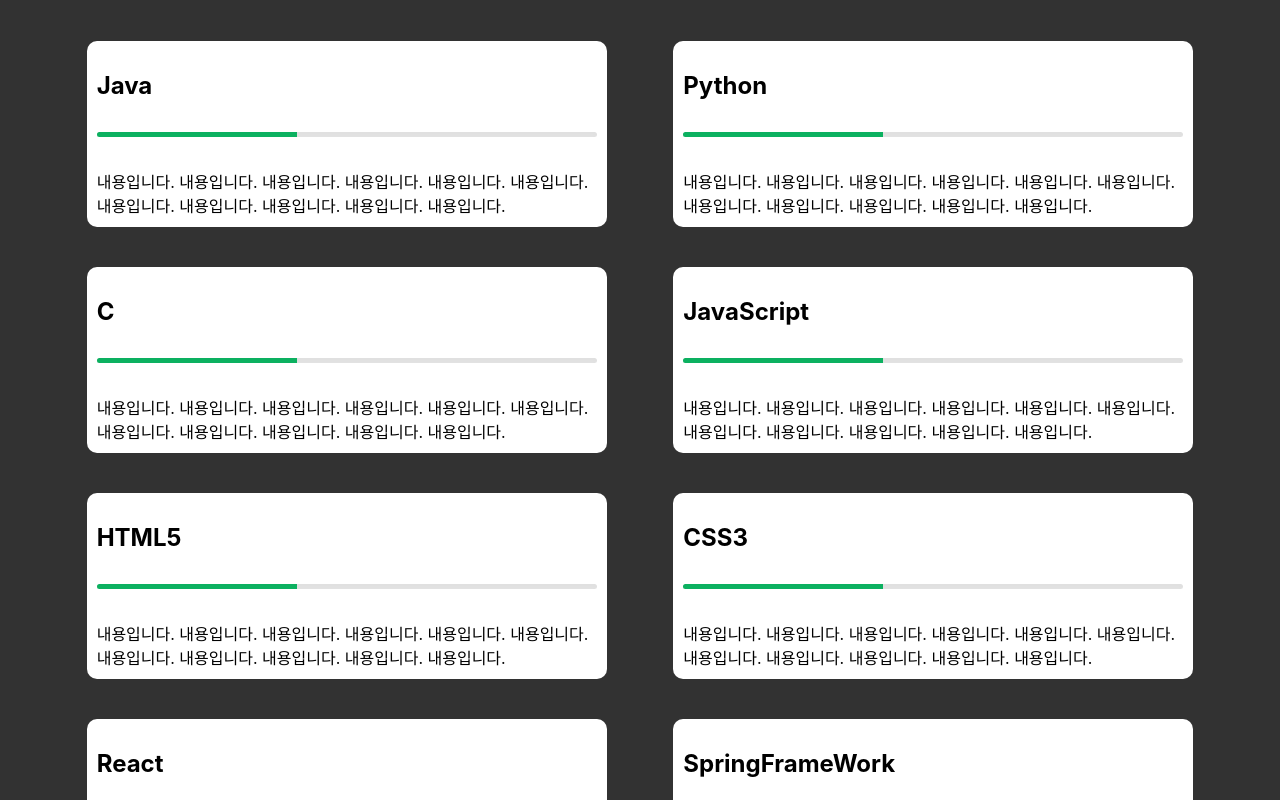
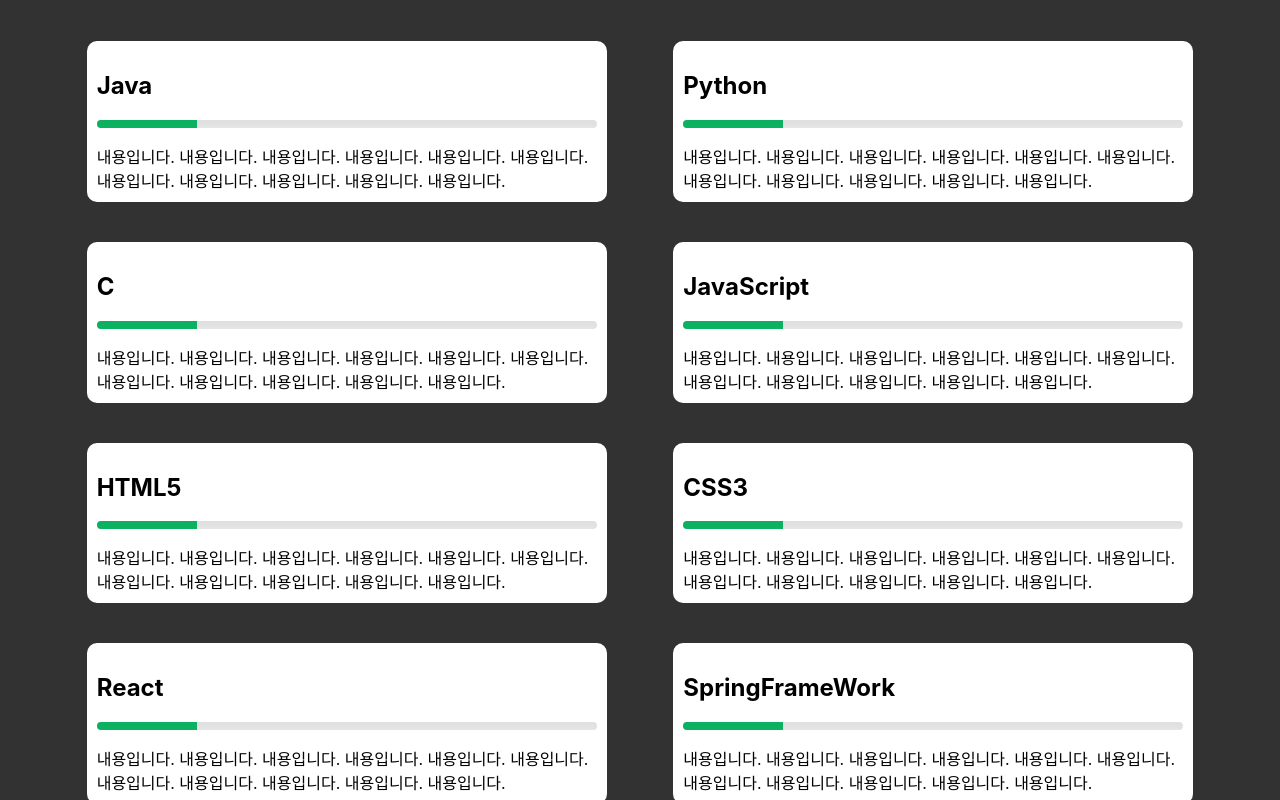
Before and after one commit to ghdnjs18/Portfolio, a React (Create React App) app: page / in a window 1280 px wide. Shown: the part 1320-2120 px from the top of the page. Built offline with nearby package versions, Linux system fonts and the light colour scheme.

Commit message:
skill css 수정

```diff
--- a/src/components/Skills.css
+++ b/src/components/Skills.css
@@ -46,8 +46,8 @@
   background-color: #ececec;
   border-radius: 4px;
   box-shadow: inset 0 0.5em 0.5em rgba(0, 0, 0, 0.05);
-  height: 5px;
-  margin: 2rem 0 2rem 0;
+  height: 8px;
+  margin: 1rem 0 1rem 0;
   overflow: hidden;
   position: relative;
   transform: translateZ(0);
@@ -55,7 +55,6 @@
 }
 
 .progress-bar__bar {
-  width: 40%;
   background-color: #09b864;
   box-shadow: inset 0 0.5em 0.5em rgba(94, 49, 49, 0.05);
   bottom: 0;
@@ -63,6 +62,36 @@
   position: absolute;
   right: 0;
   top: 0;
+}
+.progress-bar__bar:nth-child(1) {
+  width: 20%;
+}
+.progress-bar__bar:nth-child(2) {
+  width: 20%;
+}
+.progress-bar__bar:nth-child(3) {
+  width: 30%;
+}
+.progress-bar__bar:nth-child(4) {
+  width: 40%;
+}
+.progress-bar__bar:nth-child(5) {
+  width: 50%;
+}
+.progress-bar__bar:nth-child(6) {
+  width: 70%;
+}
+.progress-bar__bar:nth-child(7) {
+  width: 70%;
+}
+.progress-bar__bar:nth-child(8) {
+  width: 70%;
+}
+.progress-bar__bar:nth-child(9) {
+  width: 70%;
+}
+.progress-bar__bar:nth-child(10) {
+  width: 70%;
 }
 
 /* .progress-bar__bar.active {
```
Also changed, not shown: src/lib/useScrollFadeIn.js (+6 -1 lines).
